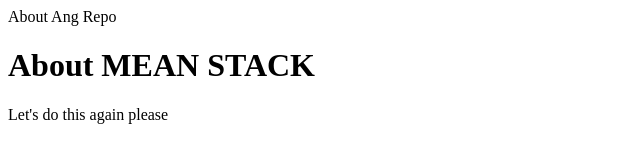
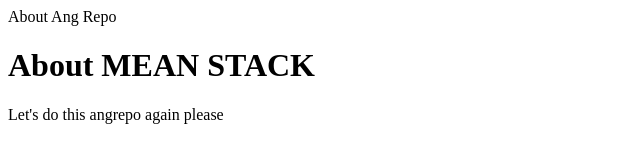
Before and after one commit to NagsCodehub/Angular2_Repo, a plain HTML site: page About.html in a window 1280 px wide. Shown: the full height of the page, 0-640 px from the left. Drawn offline with Linux system fonts and the light colour scheme.

Commit message:
first angrepo checkin

```diff
--- a/About.html
+++ b/About.html
@@ -6,7 +6,7 @@
 <body>
 
 <h1>About MEAN STACK</h1>
-<p>Let's do this again please</p>
+<p>Let's do this angrepo again please</p>
 
 </body>
 </html>
```
Also changed, not shown: index.html (+2 -2 lines).
